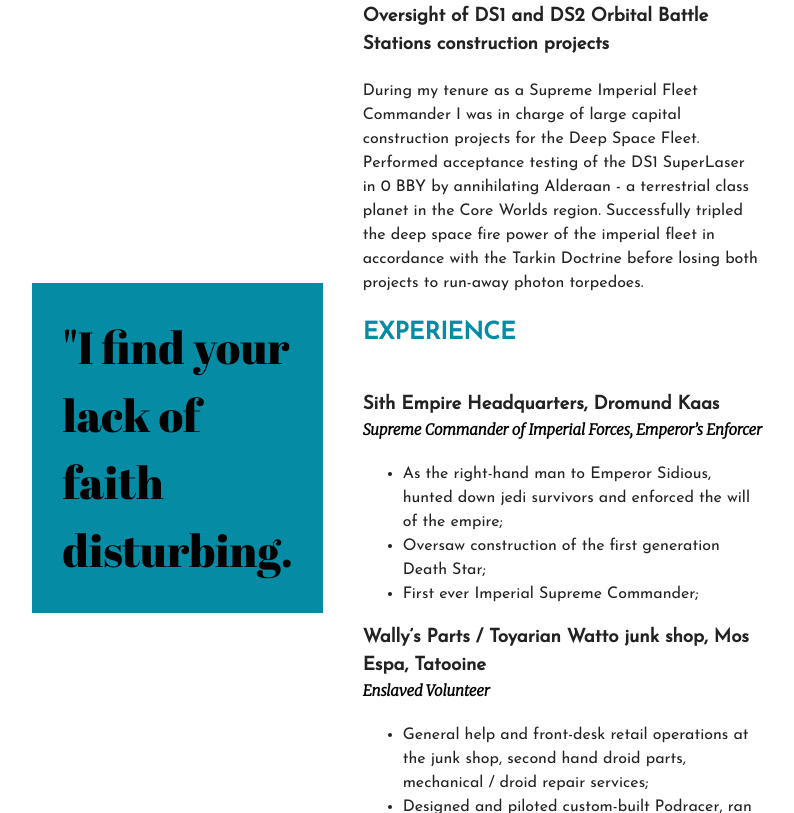
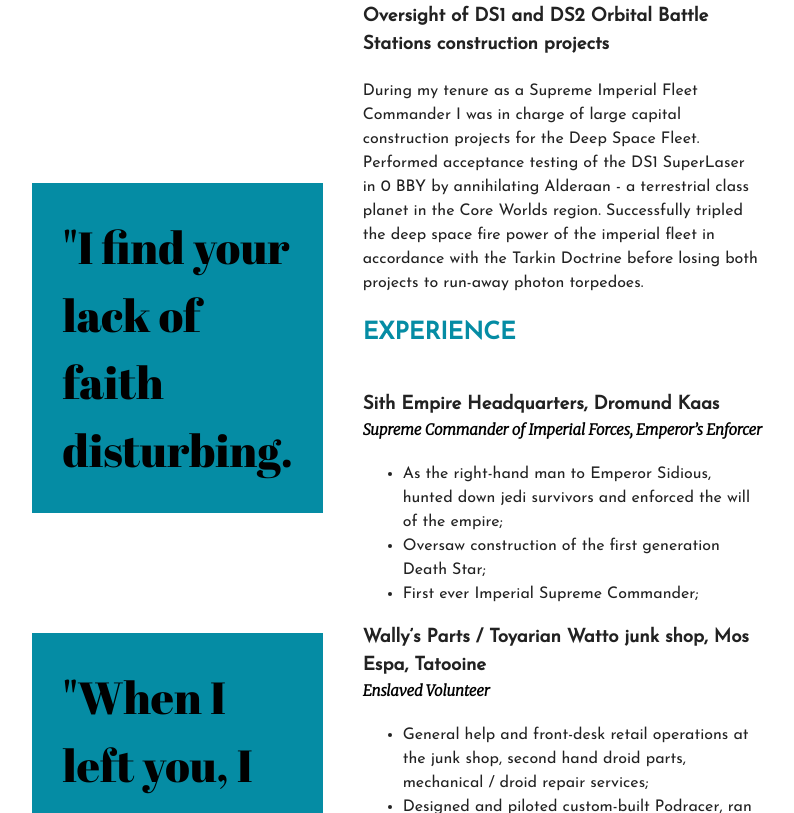
Before and after one commit to Somebodyelse1975/Somebodyelse1975.github.io, a plain HTML site: page index.html in a window 1280 px wide. Shown: the part 717-1530 px from the top of the page, without its empty margins (241-1035 px from the left). Drawn offline with Linux system fonts and the light colour scheme.

Commit message:
Update style.css

```diff
--- a/style.css
+++ b/style.css
@@ -48,8 +48,8 @@ blockquote{
   margin-top: 0px;
 }
 .faith{
-  margin-top: 320px;
-  margin-bottom: 220px;
+  margin-top: 220px;
+  margin-bottom: 120px;
 }
 blockquote::before{
   content: '"';
```
